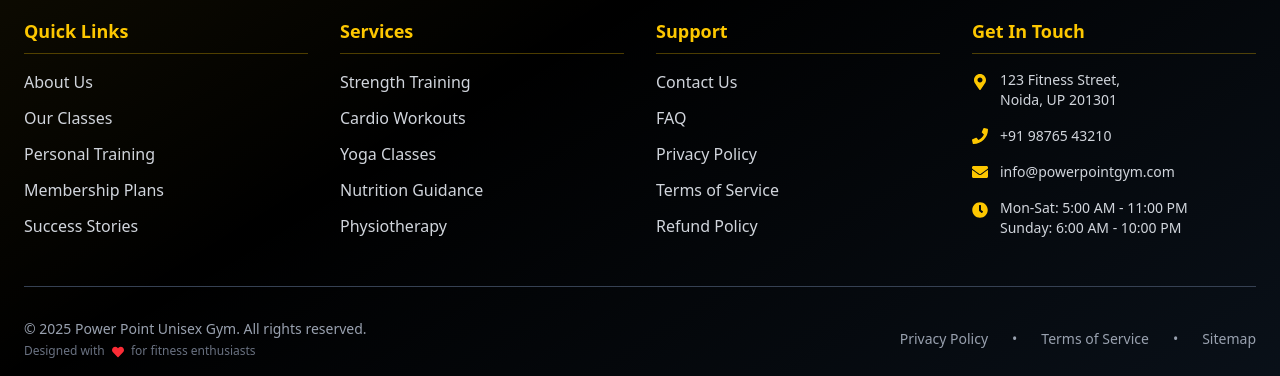
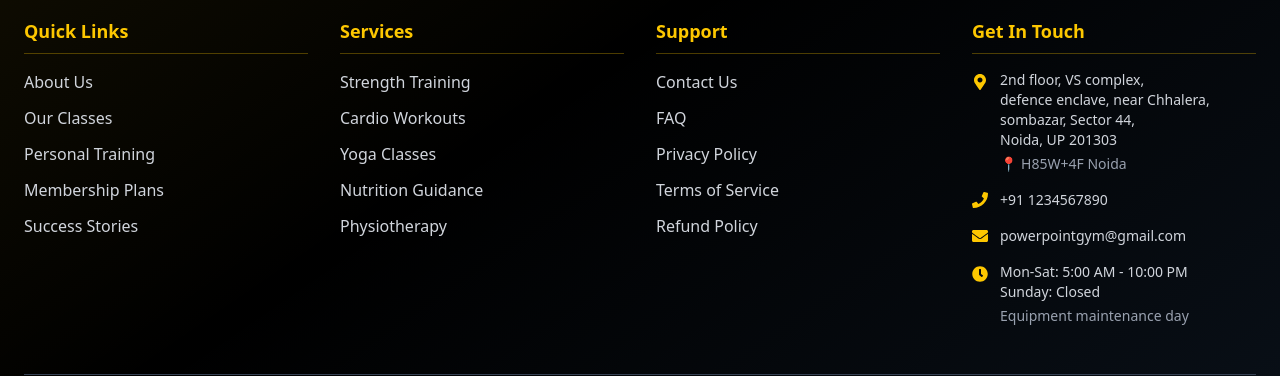
Before and after one commit to assistavinash/GYM, a React (Vite) app in the folder client/: page /faqs in a window 1280 px wide. Shown: the part 3881-4257 px from the top of the page. Built offline with nearby package versions, Linux system fonts and the light colour scheme; no server answers.

Commit message:
Updated footer with complete address, contact details and gym timings

```diff
--- a/client/src/components/layout/Footer.jsx
+++ b/client/src/components/layout/Footer.jsx
@@ -261,30 +261,34 @@
               <div className="flex items-start space-x-3">
                 <FaMapMarkerAlt className="text-yellow-400 mt-1 flex-shrink-0" />
                 <div className="text-sm">
-                  <p>123 Fitness Street,</p>
-                  <p>Noida, UP 201301</p>
+                  <p>2nd floor, VS complex,</p>
+                  <p>defence enclave, near Chhalera,</p>
+                  <p>sombazar, Sector 44,</p>
+                  <p>Noida, UP 201303</p>
+                  <p className="text-gray-400 mt-1">📍 H85W+4F Noida</p>
                 </div>
               </div>
 
               <div className="flex items-center space-x-3">
                 <FaPhone className="text-yellow-400 flex-shrink-0" />
-                <a href="tel:+919876543210" className="text-sm hover:text-yellow-400 transition-colors">
-                  +91 98765 43210
+                <a href="tel:+911234567890" className="text-sm hover:text-yellow-400 transition-colors">
+                  +91 1234567890
                 </a>
               </div>
 
               <div className="flex items-center space-x-3">
                 <FaEnvelope className="text-yellow-400 flex-shrink-0" />
-                <a href="mailto:info@powerpointgym.com" className="text-sm hover:text-yellow-400 transition-colors">
-                  info@powerpointgym.com
+                <a href="mailto:powerpointgym@gmail.com" className="text-sm hover:text-yellow-400 transition-colors">
+                  powerpointgym@gmail.com
                 </a>
               </div>
 
               <div className="flex items-start space-x-3">
                 <FaClock className="text-yellow-400 mt-1 flex-shrink-0" />
                 <div className="text-sm">
-                  <p>Mon-Sat: 5:00 AM - 11:00 PM</p>
-                  <p>Sunday: 6:00 AM - 10:00 PM</p>
+                  <p>Mon-Sat: 5:00 AM - 10:00 PM</p>
+                  <p>Sunday: Closed</p>
+                  <p className="text-gray-400 mt-1">Equipment maintenance day</p>
                 </div>
               </div>
             </div>
```
